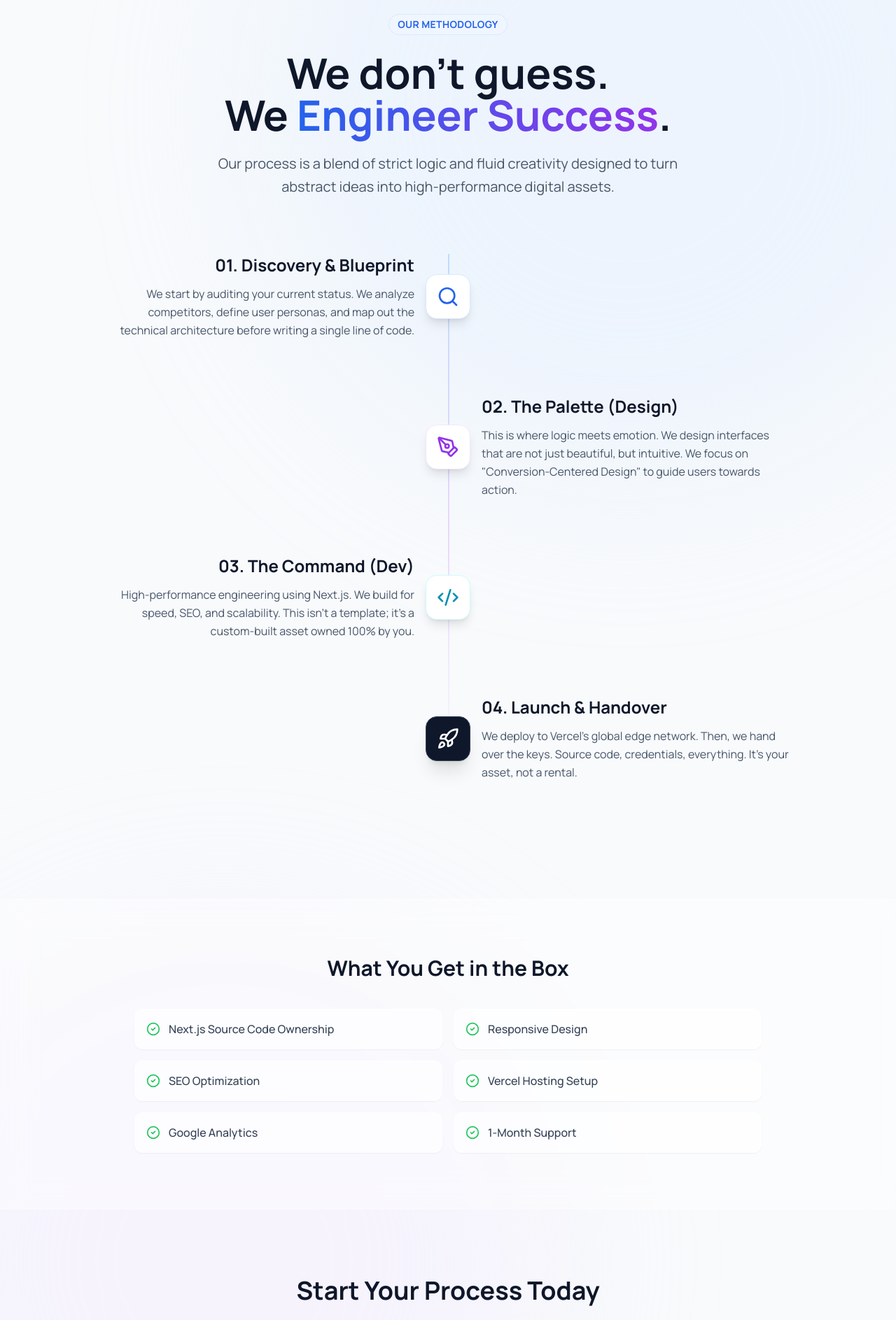
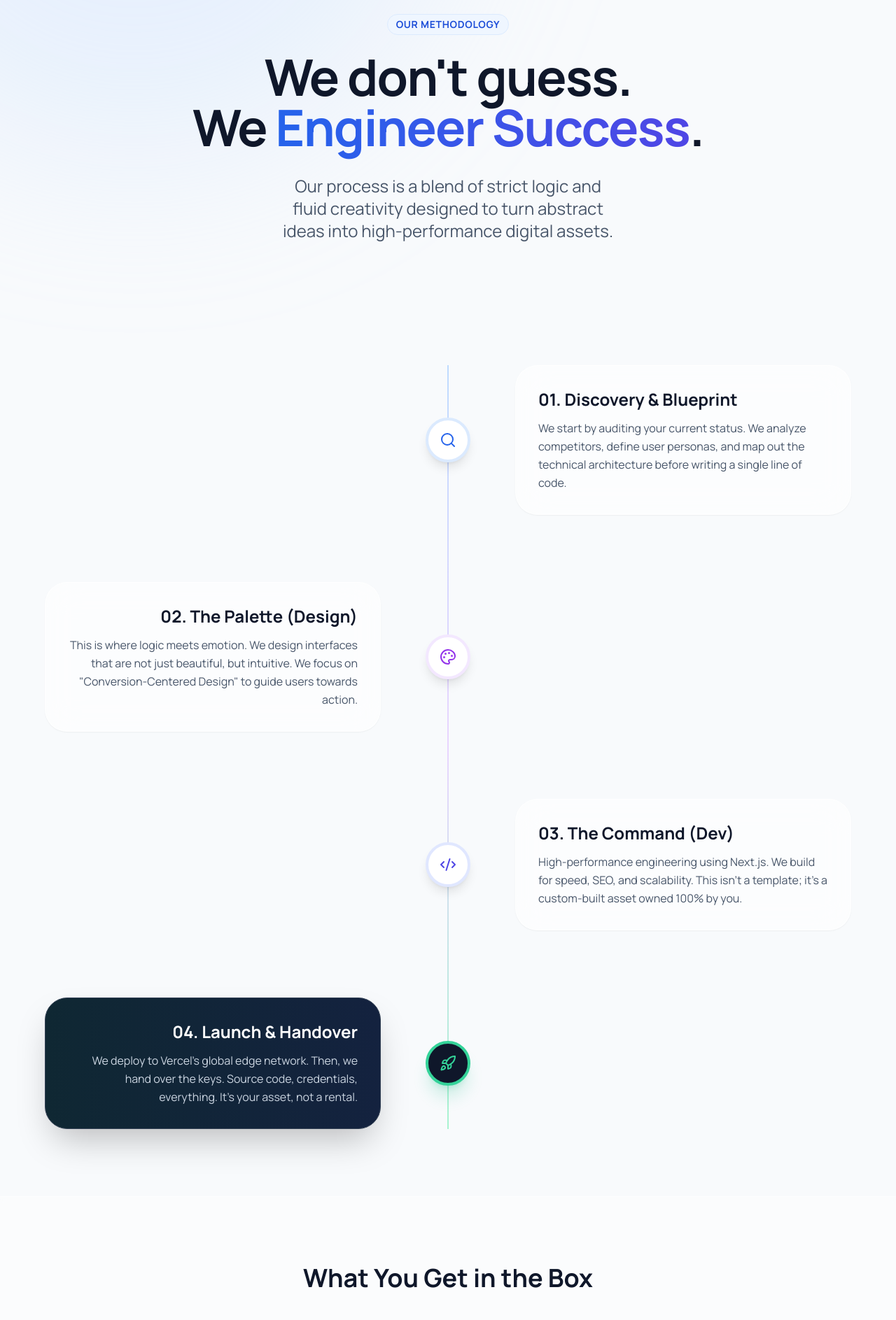
Before and after one commit to commandpaletteth/command-palette-web, a Next.js app: page /en/process in a window 1280 px wide. Shown: the part 140-2027 px from the top of the page at 70% size. Built offline with nearby package versions, Linux system fonts and the light colour scheme; a web font is replaced by a local one.

Commit message:
fix: restore clean process timeline design and complete checklist items

```diff
--- a/app/[locale]/privacy/page.tsx
+++ b/app/[locale]/privacy/page.tsx
@@ -117,7 +117,7 @@ export default function PrivacyPage() {
           {/* Footer Note */}
           <div className="text-center pt-8">
             <p className="text-slate-500 mb-8 font-medium">
-              {t('footer_note')} <a href="mailto:command.palette.th@gmail.com" className="text-blue-600 hover:underline font-bold">command.palette.th@gmail.com</a>
+              {t('footer_note')} <a href="mailto:info@command-palette.co" className="text-blue-600 hover:underline font-bold">info@command-palette.co</a>
             </p>
           </div>
 
--- a/app/[locale]/process/page.tsx
+++ b/app/[locale]/process/page.tsx
@@ -1,110 +1,134 @@
 import Link from "next/link";
 import { Button } from "@/components/ui/button";
-import { Search, PenTool, Code2, Rocket, CheckCircle2, ChevronRight } from "lucide-react";
-import { useTranslations } from 'next-intl';
+// ✅ ใช้แค่ icon ที่จำเป็น (ตัดพวกไอคอนเยอะๆ ออก)
+import { Search, Palette, Code2, Rocket, CheckCircle2, ArrowRight } from "lucide-react";
+import { useTranslations, useLocale } from 'next-intl';
 
 export default function ProcessPage() {
   const t = useTranslations('Process');
+  const locale = useLocale();
+
+  // สร้าง Array สำหรับวนลูป Checklist 6 ข้อ
+  const checklistItems = [1, 2, 3, 4, 5, 6];
 
   return (
     <div className="min-h-screen bg-slate-50 font-sans selection:bg-purple-100/50 overflow-hidden relative flex flex-col">
 
       {/* === 1. Ambient Background === */}
       <div className="absolute inset-0 z-0 pointer-events-none overflow-hidden">
-        <div className="absolute top-[-10%] right-[-10%] w-[80vw] h-[80vw] rounded-full bg-blue-100/40 blur-[120px] mix-blend-multiply" />
-        <div className="absolute bottom-[-10%] left-[-10%] w-[70vw] h-[70vw] rounded-full bg-purple-100/40 blur-[120px] mix-blend-multiply delay-1000" />
+        <div className="absolute top-[-20%] left-[-20%] w-[70vw] h-[70vw] rounded-full bg-blue-200/30 blur-[120px] animate-pulse-slow mix-blend-multiply" />
+        <div className="absolute bottom-[-20%] right-[-20%] w-[60vw] h-[60vw] rounded-full bg-purple-200/30 blur-[120px] animate-pulse-slow delay-700 mix-blend-multiply" />
       </div>
 
       {/* === 2. Hero Section === */}
-      <section className="relative z-10 pt-32 md:pt-40 pb-20 px-6 text-center">
+      <section className="relative z-10 py-32 px-6 md:px-12 lg:px-24 text-center pt-40">
         <div className="max-w-4xl mx-auto">
-            <span className="inline-block py-1 px-3 rounded-full bg-blue-50 text-blue-600 text-sm font-bold tracking-wide mb-6 border border-blue-100">
+          <div className="inline-flex items-center gap-2 px-3 py-1 rounded-full bg-blue-50 text-blue-700 text-xs md:text-sm font-bold tracking-wider mb-6 uppercase border border-blue-100">
             {t('badge')}
-            </span>
-            <h1 className="text-4xl md:text-6xl font-bold text-slate-900 mb-6 leading-tight whitespace-pre-line">
+          </div>
+          <h1 className="text-5xl md:text-7xl font-bold tracking-tight mb-8 text-slate-900 leading-tight whitespace-pre-line text-balance">
             {t('hero_title_1')}
-                <span className="text-transparent bg-clip-text bg-gradient-to-r from-blue-600 to-purple-600">
+            <span className="text-transparent bg-clip-text bg-gradient-to-r from-blue-600 to-indigo-600">
                 {t('hero_title_highlight')}
             </span>
             {t('hero_title_2')}
           </h1>
-            <p className="text-xl text-slate-600 max-w-2xl mx-auto leading-relaxed">
+          <p className="text-xl md:text-2xl text-slate-600 leading-relaxed max-w-2xl mx-auto text-balance">
             {t('hero_subtitle')}
           </p>
         </div>
       </section>
 
-      {/* === 3. The Timeline Process === */}
-      <section className="relative z-10 pb-32 px-6 max-w-5xl mx-auto">
-        <div className="relative">
-            {/* เส้น TimeLine ตรงกลาง */}
-            <div className="absolute left-8 md:left-1/2 top-0 bottom-0 w-0.5 bg-gradient-to-b from-blue-200 via-purple-200 to-transparent -translate-x-1/2 md:translate-x-0" />
+      {/* === 3. Timeline Section (Zig-Zag) === */}
+      <section className="relative z-10 py-12 px-6">
+        <div className="max-w-6xl mx-auto relative">
 
-            {/* Step 1 */}
-            <div className="relative flex flex-col md:flex-row gap-8 md:gap-0 items-start md:items-center mb-20 group">
-                {/* ✅ แก้ตรงนี้: เพิ่ม pl-24 (เว้นซ้าย) บนมือถือ เพื่อไม่ให้ทับไอคอน
-                   แต่พอเป็นจอคอม (md:pl-0) ให้เอาเว้นซ้ายออก เพราะมันจะไปอยู่ฝั่งขวาแทน
-                */}
-                <div className="md:w-1/2 md:pr-12 md:text-right order-2 md:order-1 pl-24 md:pl-0">
+            {/* เส้น Timeline ตรงกลาง (Desktop) / ซ้าย (Mobile) */}
+            <div className="absolute left-8 md:left-1/2 top-0 bottom-0 w-0.5 bg-gradient-to-b from-blue-200 via-purple-200 to-emerald-200 md:-translate-x-1/2 hidden md:block" />
+            <div className="absolute left-8 top-0 bottom-0 w-0.5 bg-slate-200 md:hidden" />
+
+            <div className="space-y-12 md:space-y-24 relative">
+
+                {/* Step 1: Discovery */}
+                <div className="relative flex flex-col md:flex-row items-center justify-between group">
+                    <div className="hidden md:block w-5/12" />
+                    <div className="absolute left-8 md:left-1/2 -translate-x-1/2 w-16 h-16 rounded-full bg-white border-4 border-blue-100 flex items-center justify-center z-10 shadow-lg group-hover:scale-110 transition-transform duration-300">
+                        <Search className="w-6 h-6 text-blue-600" />
+                    </div>
+                    <div className="w-full md:w-5/12 pl-24 md:pl-0 md:text-left">
+                        {/* ❌ เอาเลข 01 พื้นหลังออกแล้ว */}
+                        <div className="bg-white/60 backdrop-blur-xl border border-white/80 p-8 rounded-[2rem] shadow-sm hover:shadow-xl transition-all duration-300 relative overflow-hidden group-hover:border-blue-200">
                             <h3 className="text-2xl font-bold text-slate-900 mb-3">{t('step1_title')}</h3>
                             <p className="text-slate-600 leading-relaxed">{t('step1_desc')}</p>
                         </div>
-                <div className="absolute left-8 md:left-1/2 -translate-x-1/2 flex items-center justify-center w-16 h-16 rounded-2xl bg-white border border-blue-100 shadow-lg z-10 order-1 md:order-2 group-hover:scale-110 transition-transform duration-300">
-                    <Search className="w-8 h-8 text-blue-600" />
                     </div>
-                <div className="md:w-1/2 md:pl-12 order-3 hidden md:block"></div>
                 </div>
 
-            {/* Step 2 */}
-            <div className="relative flex flex-col md:flex-row gap-8 md:gap-0 items-start md:items-center mb-20 group">
-                <div className="md:w-1/2 md:pr-12 hidden md:block"></div>
-                <div className="absolute left-8 md:left-1/2 -translate-x-1/2 flex items-center justify-center w-16 h-16 rounded-2xl bg-white border border-purple-100 shadow-lg z-10 group-hover:scale-110 transition-transform duration-300">
-                    <PenTool className="w-8 h-8 text-purple-600" />
+                {/* Step 2: The Palette */}
+                <div className="relative flex flex-col md:flex-row-reverse items-center justify-between group">
+                    <div className="hidden md:block w-5/12" />
+                    <div className="absolute left-8 md:left-1/2 -translate-x-1/2 w-16 h-16 rounded-full bg-white border-4 border-purple-100 flex items-center justify-center z-10 shadow-lg group-hover:scale-110 transition-transform duration-300">
+                        <Palette className="w-6 h-6 text-purple-600" />
                     </div>
-                {/* ✅ แก้ตรงนี้: เพิ่ม pl-24 บนมือถือ (เดิมอาจจะน้อยไป) */}
-                <div className="md:w-1/2 md:pl-12 md:text-left pl-24">
+                    <div className="w-full md:w-5/12 pl-24 md:pl-0 md:pr-0 text-left md:text-right">
+                        {/* ❌ เอาเลข 02 พื้นหลังออกแล้ว */}
+                        <div className="bg-white/60 backdrop-blur-xl border border-white/80 p-8 rounded-[2rem] shadow-sm hover:shadow-xl transition-all duration-300 relative overflow-hidden group-hover:border-purple-200">
                             <h3 className="text-2xl font-bold text-slate-900 mb-3">{t('step2_title')}</h3>
                             <p className="text-slate-600 leading-relaxed">{t('step2_desc')}</p>
                         </div>
                     </div>
+                </div>
 
-            {/* Step 3 */}
-            <div className="relative flex flex-col md:flex-row gap-8 md:gap-0 items-start md:items-center mb-20 group">
-                {/* ✅ แก้ตรงนี้: เพิ่ม pl-24 บนมือถือ */}
-                <div className="md:w-1/2 md:pr-12 md:text-right order-2 md:order-1 pl-24 md:pl-0">
+                {/* Step 3: The Command */}
+                <div className="relative flex flex-col md:flex-row items-center justify-between group">
+                    <div className="hidden md:block w-5/12" />
+                    <div className="absolute left-8 md:left-1/2 -translate-x-1/2 w-16 h-16 rounded-full bg-white border-4 border-indigo-100 flex items-center justify-center z-10 shadow-lg group-hover:scale-110 transition-transform duration-300">
+                        <Code2 className="w-6 h-6 text-indigo-600" />
+                    </div>
+                    <div className="w-full md:w-5/12 pl-24 md:pl-0 md:text-left">
+                        {/* ❌ เอาเลข 03 พื้นหลังออกแล้ว */}
+                        <div className="bg-white/60 backdrop-blur-xl border border-white/80 p-8 rounded-[2rem] shadow-sm hover:shadow-xl transition-all duration-300 relative overflow-hidden group-hover:border-indigo-200">
                             <h3 className="text-2xl font-bold text-slate-900 mb-3">{t('step3_title')}</h3>
                             <p className="text-slate-600 leading-relaxed">{t('step3_desc')}</p>
                         </div>
-                <div className="absolute left-8 md:left-1/2 -translate-x-1/2 flex items-center justify-center w-16 h-16 rounded-2xl bg-white border border-cyan-100 shadow-lg z-10 order-1 md:order-2 group-hover:scale-110 transition-transform duration-300">
-                    <Code2 className="w-8 h-8 text-cyan-600" />
                     </div>
-                <div className="md:w-1/2 md:pl-12 order-3 hidden md:block"></div>
                 </div>
 
-            {/* Step 4 */}
-            <div className="relative flex flex-col md:flex-row gap-8 md:gap-0 items-start md:items-center mb-10 group">
-                <div className="md:w-1/2 md:pr-12 hidden md:block"></div>
-                <div className="absolute left-8 md:left-1/2 -translate-x-1/2 flex items-center justify-center w-16 h-16 rounded-2xl bg-slate-900 border border-slate-700 shadow-xl z-10 group-hover:scale-110 transition-transform duration-300">
-                    <Rocket className="w-8 h-8 text-white" />
+                {/* Step 4: Launch (Dark Card) */}
+                <div className="relative flex flex-col md:flex-row-reverse items-center justify-between group">
+                    <div className="hidden md:block w-5/12" />
+                    <div className="absolute left-8 md:left-1/2 -translate-x-1/2 w-16 h-16 rounded-full bg-slate-900 border-4 border-emerald-400 flex items-center justify-center z-10 shadow-xl shadow-emerald-500/20 group-hover:scale-110 transition-transform duration-300">
+                        <Rocket className="w-6 h-6 text-emerald-400" />
                     </div>
-                {/* ✅ แก้ตรงนี้: เพิ่ม pl-24 บนมือถือ */}
-                <div className="md:w-1/2 md:pl-12 md:text-left pl-24">
-                    <h3 className="text-2xl font-bold text-slate-900 mb-3">{t('step4_title')}</h3>
-                    <p className="text-slate-600 leading-relaxed">{t('step4_desc')}</p>
+                    <div className="w-full md:w-5/12 pl-24 md:pl-0 md:pr-0 text-left md:text-right">
+                        {/* ❌ เอาเลข 04 พื้นหลังออกแล้ว แต่ยังคง Dark Theme ไว้ให้เด่น */}
+                        <div className="bg-slate-900 p-8 rounded-[2rem] shadow-2xl hover:scale-[1.02] transition-all duration-300 relative overflow-hidden border border-slate-700">
+                            <div className="absolute inset-0 bg-gradient-to-r from-emerald-500/10 to-blue-500/10" />
+                            <h3 className="text-2xl font-bold text-white mb-3 relative z-10">{t('step4_title')}</h3>
+                            <p className="text-slate-300 leading-relaxed relative z-10">{t('step4_desc')}</p>
                         </div>
+                    </div>
+                </div>
+
             </div>
         </div>
       </section>
 
-      {/* === 4. Checklist === */}
-      <section className="relative z-10 py-20 px-6 bg-white/40 backdrop-blur-xl border-y border-white/50">
-        <div className="max-w-4xl mx-auto text-center">
-            <h2 className="text-3xl font-bold text-slate-900 mb-10">{t('checklist_title')}</h2>
-            <div className="grid sm:grid-cols-2 gap-4 text-left">
-                {["Next.js Source Code Ownership", "Responsive Design", "SEO Optimization", "Vercel Hosting Setup", "Google Analytics", "1-Month Support"].map((item, index) => (
-                    <div key={index} className="flex items-center gap-3 p-4 rounded-xl bg-white/60 border border-white/60 shadow-sm">
-                        <CheckCircle2 className="w-5 h-5 text-green-500 shrink-0" />
-                        <span className="text-slate-700 font-medium">{item}</span>
+      {/* === 4. Deliverables Checklist (แบบเรียบๆ ตามรูป) === */}
+      <section className="relative z-10 py-24 px-6 bg-white/40 backdrop-blur-sm border-y border-white/50 my-12">
+        <div className="max-w-5xl mx-auto">
+            <h2 className="text-3xl md:text-4xl font-bold text-slate-900 mb-12 text-center">{t('checklist_title')}</h2>
+
+            {/* Grid 2 Columns ตามแบบต้นฉบับ */}
+            <div className="grid md:grid-cols-2 gap-4">
+                {checklistItems.map((itemNum) => (
+                    <div key={itemNum} className="flex items-center gap-3 p-4 bg-white rounded-2xl border border-slate-100 shadow-sm hover:shadow-md transition-shadow">
+                        {/* ไอคอนวงกลมติ๊กถูกสีเขียว */}
+                        <CheckCircle2 className="w-6 h-6 text-green-500 shrink-0" />
+                        {/* ข้อความจาก JSON */}
+                        <span className="font-medium text-slate-700">
+                            {t(`checklist_item_${itemNum}` as any)}
+                        </span>
                     </div>
                 ))}
             </div>
@@ -112,14 +136,18 @@ export default function ProcessPage() {
       </section>
 
       {/* === 5. CTA === */}
-      <section className="relative z-10 py-24 px-6 text-center">
-        <h2 className="text-3xl md:text-4xl font-bold text-slate-900 mb-6">{t('cta_title')}</h2>
+      <section className="relative z-10 py-10 px-6 text-center">
+        <div className="max-w-3xl mx-auto">
+            <h2 className="text-3xl font-bold mb-6 text-slate-900">{t('cta_title')}</h2>
             <a href="https://calendly.com/command-palette-th/45min" target="_blank" rel="noopener noreferrer">
-            <Button size="lg" className="rounded-full px-8 h-12 bg-slate-900 hover:bg-slate-800 text-white shadow-xl">
-                {t('cta_btn')} <ChevronRight className="w-4 h-4 ml-2" />
+                <Button size="lg" className="h-14 px-10 rounded-full text-lg bg-slate-900 text-white hover:bg-slate-800 shadow-xl shadow-slate-900/20 group">
+                    {t('cta_btn')} <ArrowRight className="w-5 h-5 ml-2 group-hover:translate-x-1 transition-transform" />
                 </Button>
             </a>
+        </div>
       </section>
+
+      <div className="h-20"></div>
     </div>
   );
 }
--- a/app/[locale]/terms/page.tsx
+++ b/app/[locale]/terms/page.tsx
@@ -117,7 +117,7 @@ export default function TermsPage() {
           {/* Footer Note */}
           <div className="text-center pt-8">
             <p className="text-slate-500 mb-8 font-medium">
-              {t('footer_note')} <a href="mailto:command.palette.th@gmail.com" className="text-blue-600 hover:underline font-bold">command.palette.th@gmail.com</a>
+              {t('footer_note')} <a href="mailto:info@command-palette.co" className="text-blue-600 hover:underline font-bold">info@command-palette.co</a>
             </p>
           </div>
 
--- a/messages/en.json
+++ b/messages/en.json
@@ -56,6 +56,12 @@
       "step4_title": "04. Launch & Handover",
       "step4_desc": "We deploy to Vercel's global edge network. Then, we hand over the keys. Source code, credentials, everything. It's your asset, not a rental.",
      "checklist_title": "What You Get in the Box",
+    "checklist_item_1": "Next.js Source Code Ownership",
+    "checklist_item_2": "Responsive Design",
+    "checklist_item_3": "SEO Optimization",
+    "checklist_item_4": "Vercel Hosting Setup",
+    "checklist_item_5": "Google Analytics Setup",
+    "checklist_item_6": "1-Month Support",
       "cta_title": "Start Your Process Today",
       "cta_btn": "Book a Free Strategy Session"
     },
@@ -81,6 +87,15 @@
     "hero_title_highlight": "Masterpieces",
     "hero_title_2": "",
     "hero_subtitle": "We don't just make websites. We build digital assets that generate revenue and engagement.",
+
+    "project_1_tag": "TRAVEL PLATFORM",
+    "project_1_title": "Unlocked Journey",
+    "project_1_desc": "A Premium Journey Curator platform built for high-end travelers. Featuring dynamic itinerary planning and booking systems.",
+
+    "project_2_tag": "COMMUNITY",
+    "project_2_title": "One for the Girls",
+    "project_2_desc": "Bangkok's Premier Community for Women. A safe space platform built with modern Glassmorphism design aesthetics.",
+
     "btn_visit": "Visit Website",
     "btn_case_study": "View Case Study",
     "coming_soon_title": "Work In Progress",
```
Also changed, not shown: app/[locale]/works/page.tsx (+60 -47 lines), messages/th.json (+17 -2 lines). Lines whose indentation alone changed are shown as unchanged.
